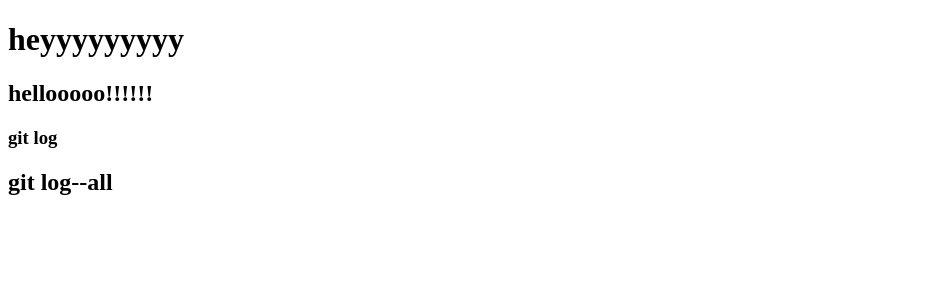
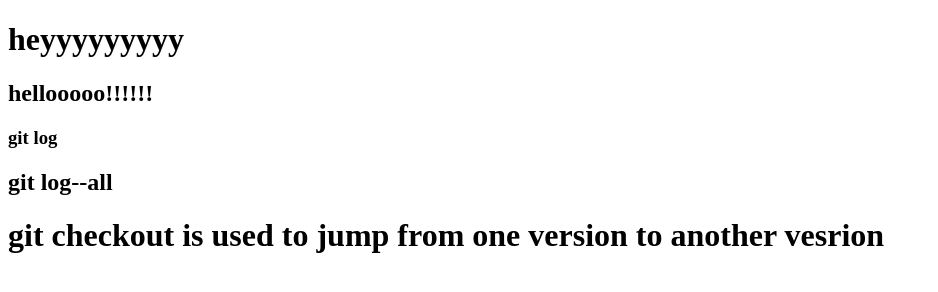
Before and after one commit to Ratna-Vallika/gitlog, a plain HTML site: page index.html in a window 1280 px wide. Shown: the whole page, without its empty margins (0-938 px from the left). Drawn offline with Linux system fonts and the light colour scheme.

Commit message:
version3

```diff
--- a/index.html
+++ b/index.html
@@ -10,5 +10,6 @@
     <h2>hellooooo!!!!!!</h2>
     <h3>git log</h3>
     <h2>git log--all</h2>
+    <h1>git checkout is used to jump from one version to another vesrion</h1>
 </body>
 </html>
```
